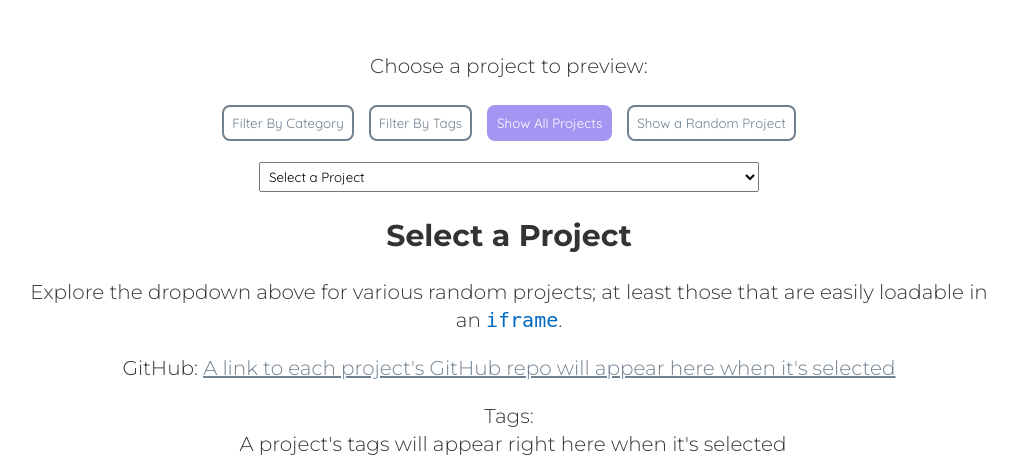
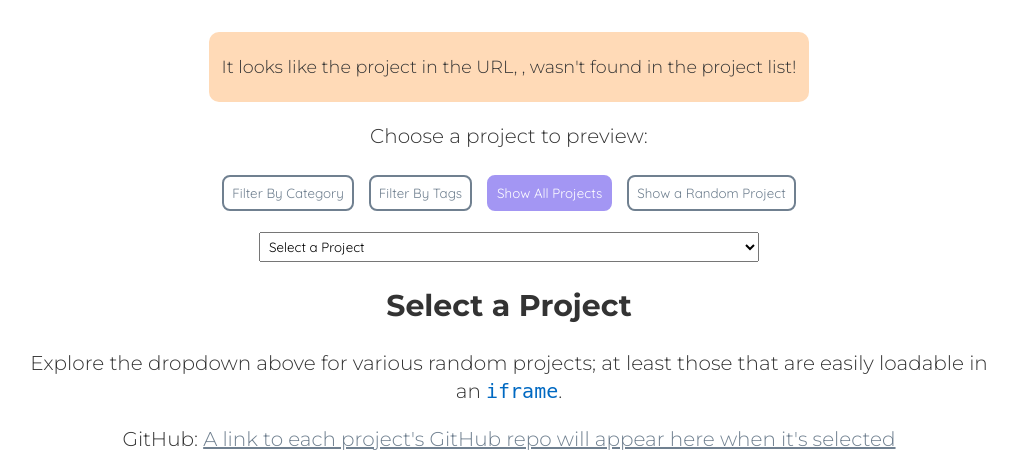
Before and after one commit to carvacodes/carvacodes.github.io, a PHP site: page / in a window 1280 px wide. Shown: the part 1628-2104 px from the top of the page, without its empty margins (131-1148 px from the left). Run offline with PHP 8.4, Linux system fonts and the light colour scheme; some libraries are stand-ins or nearby versions.

Commit message:
initial commit - enable project name in url query string

```diff
--- a/css/style.css
+++ b/css/style.css
@@ -445,6 +445,15 @@ img {
   margin: 0.5rem;
 }
 
+.soft-error {
+  background-color: rgb(255, 218, 183);
+  border-radius: 10px;
+  font-size: 1.1rem;
+  padding: 0.33rem 0.5rem;
+  max-width: 600px;
+  margin: 0 auto;
+}
+
 .project {
   background-color: #f0f0f0;
   color: #8a8a8a;
--- a/css/style.scss
+++ b/css/style.scss
@@ -434,6 +434,15 @@ img {
   }
 }
 
+.soft-error {
+  background-color: rgb(255, 218, 183);
+  border-radius: 10px;
+  font-size: 1.1rem;
+  padding: 0.33rem 0.5rem;
+  max-width: 600px;
+  margin: 0 auto;
+}
+
 .project {
   background-color: colors('light');
   color: colors('medium');
--- a/index.html
+++ b/index.html
@@ -93,7 +93,10 @@
 	</div>
 	<section class="projects sub-container">
 		<a name="projects-section"></a>
-		<div class="projects-list">
+		<div class="projects-list" id="projects-list-prose">
+			<div class="soft-error" id="project-not-found-notification">
+				<p>It looks like the project in the URL, <span id="project-query-attempted"></span>, wasn't found in the project list!</p>
+			</div>
 			<p>Choose a project to preview:</p>
 			<div class="sort-type">
 				<button id="sortByCategory">Filter By Category</button>
--- a/js/script.js
+++ b/js/script.js
@@ -39,9 +39,35 @@ window.addEventListener('load', function(){
       categoryListProjectsHTML = listToHTML(categoryList, false);
       tagListProjectsHTML = listToHTML(tagList, false);
     })
-    .then(() => {
-      showAllProjects();
-    });
+    .then(showAllProjects)
+    .then(checkProjectInUrl);
+
+  function checkProjectInUrl() {
+      // If the user navigated here from a URL referencing a specific project,
+      // load the project and scroll to it. Sanitize the query parameter!
+      let projectUrlParamQueryString = window.location.search;
+      let projectUrlParam = new URLSearchParams(projectUrlParamQueryString);
+      let urlNavigatedProject = projectUrlParam.get('project') || '';
+      let sanitizedQuery = encodeURI(urlNavigatedProject);
+      if (sanitizedQuery && nameList[sanitizedQuery]) {
+        hideProjectError();
+        projectSelectElement.val(sanitizedQuery);
+        projectSelectElement.trigger('change');
+      } else {
+        showProjectError(sanitizedQuery);
+      }
+  }
+
+  function hideProjectError() {
+    $('#project-not-found-notification').hide();
+    $('#project-query-attempted').text('');
+  }
+
+  function showProjectError(attemptedProject) {
+    $('#project-not-found-notification').show();
+    $('#project-query-attempted').html(`<pre><code>${attemptedProject}</code></pre>`);
+    softScrollTo('#projects-list-prose', 0, 400);
+  }
 
   // helper function for gathering project names
   function populateNameObj(projectList) {
@@ -63,7 +89,7 @@ window.addEventListener('load', function(){
     }
   }
 
-  // helper function for gathering categories; slightly different, since the tags are arrays, where the category is a single item
+  // helper function for gathering tags; slightly different, since the tags are arrays, where the category is a single item
   function populateTagObj(projectList) {
     for (projName in projectList) {
       let p = projectList[projName];
@@ -187,6 +213,8 @@ window.addEventListener('load', function(){
     projectElements.descriptionText.innerHTML = convertMarkdownToHtml(project.descriptionText);
     projectElements.gitHubUrl.innerText = gitHubUrl;
     projectElements.gitHubUrl.href = gitHubUrl;
+
+    hideProjectError();
 
     softScrollTo('#projectName', 0, 400);
   }
@@ -343,6 +371,10 @@ window.addEventListener('load', function(){
       allEls[i].style.backgroundSize = "auto 100%";
     }
   }
+
+  ////////////////////////////////////
+  //          End load event        //
+  ////////////////////////////////////
 });
 
 ////////////////////////////////////
```
